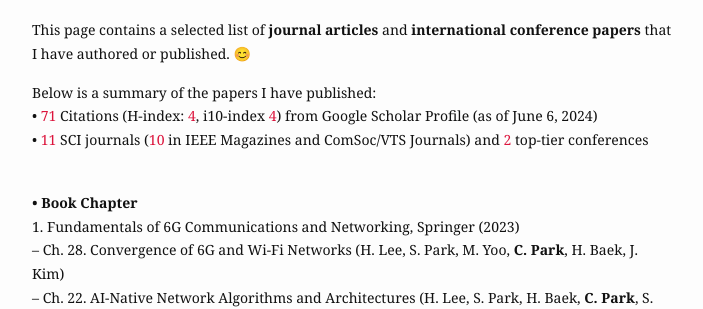
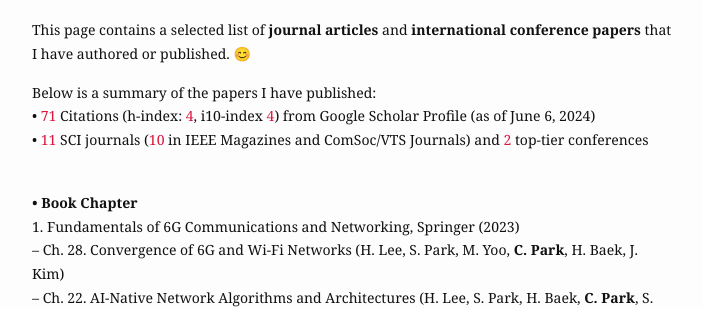
Before and after one commit to cosdeneb/cosdeneb.github.io, a Jekyll site: the page built from publication.md, in a window 1280 px wide and 900 px high. Shown: the part 138-447 px from the top of the window, without its empty margins (288-991 px from the left). Built offline with Jekyll 4.4.1, drawn with Linux system fonts in a browser that asks for light colours.

Commit message:
Update publication.md

```diff
--- a/publication.md
+++ b/publication.md
@@ -8,7 +8,7 @@ This page contains a selected list of <b>journal articles</b> and <b>internation
 <br/>
 
 Below is a summary of the papers I have published: <br/>
-• <font color='#dc143c'>71</font> Citations (H-index: <font color='#dc143c'>4</font>, i10-index <font color='#dc143c'>4</font>) from Google Scholar Profile (as of June 6, 2024) <br/>
+• <font color='#dc143c'>71</font> Citations (h-index: <font color='#dc143c'>4</font>, i10-index <font color='#dc143c'>4</font>) from Google Scholar Profile (as of June 6, 2024) <br/>
 • <font color='#dc143c'>11</font> SCI journals (<font color='#dc143c'>10</font> in IEEE Magazines and ComSoc/VTS Journals) and <font color='#dc143c'>2</font> top-tier conferences <br/>
 <br/>
 
```
